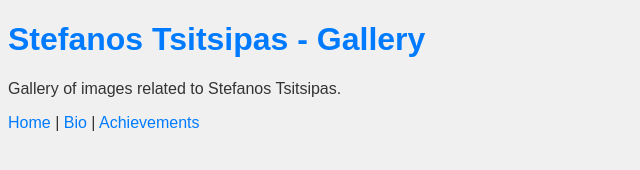
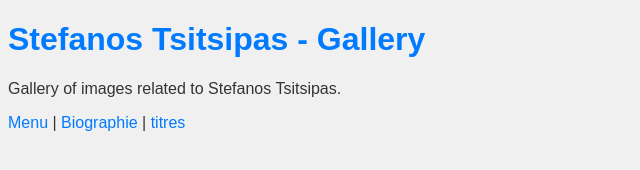
Before and after one commit to malougui/malougui.github.io, a plain HTML site: page phototèque.html in a window 1280 px wide. Shown: the full height of the page, 0-640 px from the left. Drawn offline with Linux system fonts and the light colour scheme.

Commit message:
Update phototèque.html

```diff
--- a/phototèque.html
+++ b/phototèque.html
@@ -11,7 +11,7 @@
 <body>
   <h1>Stefanos Tsitsipas - Gallery</h1>
   <p>Gallery of images related to Stefanos Tsitsipas.</p>
-  <a href="index.html">Home</a> | <a href="bio.html">Bio</a> | <a href="achievements.html">Achievements</a>
+  <a href="index.html">Menu</a> | <a href="biographie.html">Biographie</a> | <a href="titres.html">titres</a>
 </body>
 
 </html>
```
